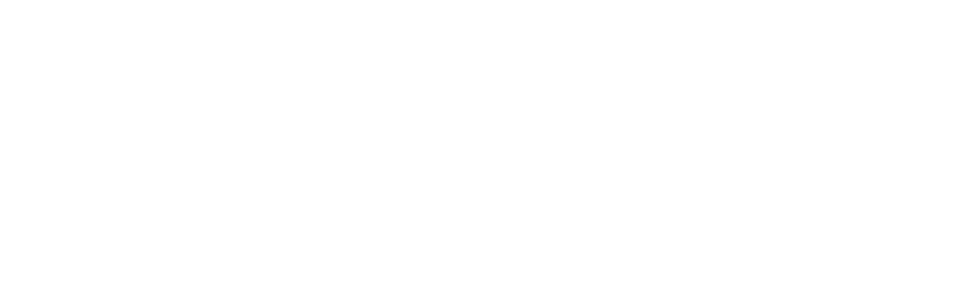
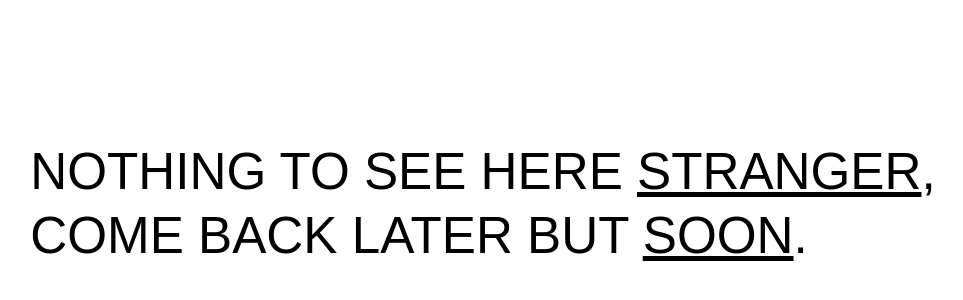
Before and after one commit to lazy-manushya/lazy-manushya.github.io, a Next.js app: page / in a window 1280 px wide. Shown: the part 196-496 px from the top of the page, without its empty margins (157-1120 px from the left). Built offline with nearby package versions, Linux system fonts and the light colour scheme.

Commit message:
Add - Home page

```diff
--- a/pages/index.tsx
+++ b/pages/index.tsx
@@ -1,3 +1,11 @@
+import styles from "../styles/Home.module.css";
+
 export default function Home() {
-  return <></>;
+  return (
+    <div className={styles.container}>
+      <h1 className={styles.heading}>
+        Nothing to see here <u>stranger</u>, <br/>come back later but <u>soon</u>.
+      </h1>
+    </div>
+  );
 }
--- /dev/null
+++ b/styles/Home.module.css
@@ -0,0 +1,14 @@
+.container {
+  display: flex;
+  justify-content: center;
+  align-items: center;
+
+  min-height: 100vh;
+  font-family: sans-serif;
+}
+
+.heading {
+  font-size: 4vw;
+  line-height: 5vw;
+  text-transform: uppercase;
+}
```
